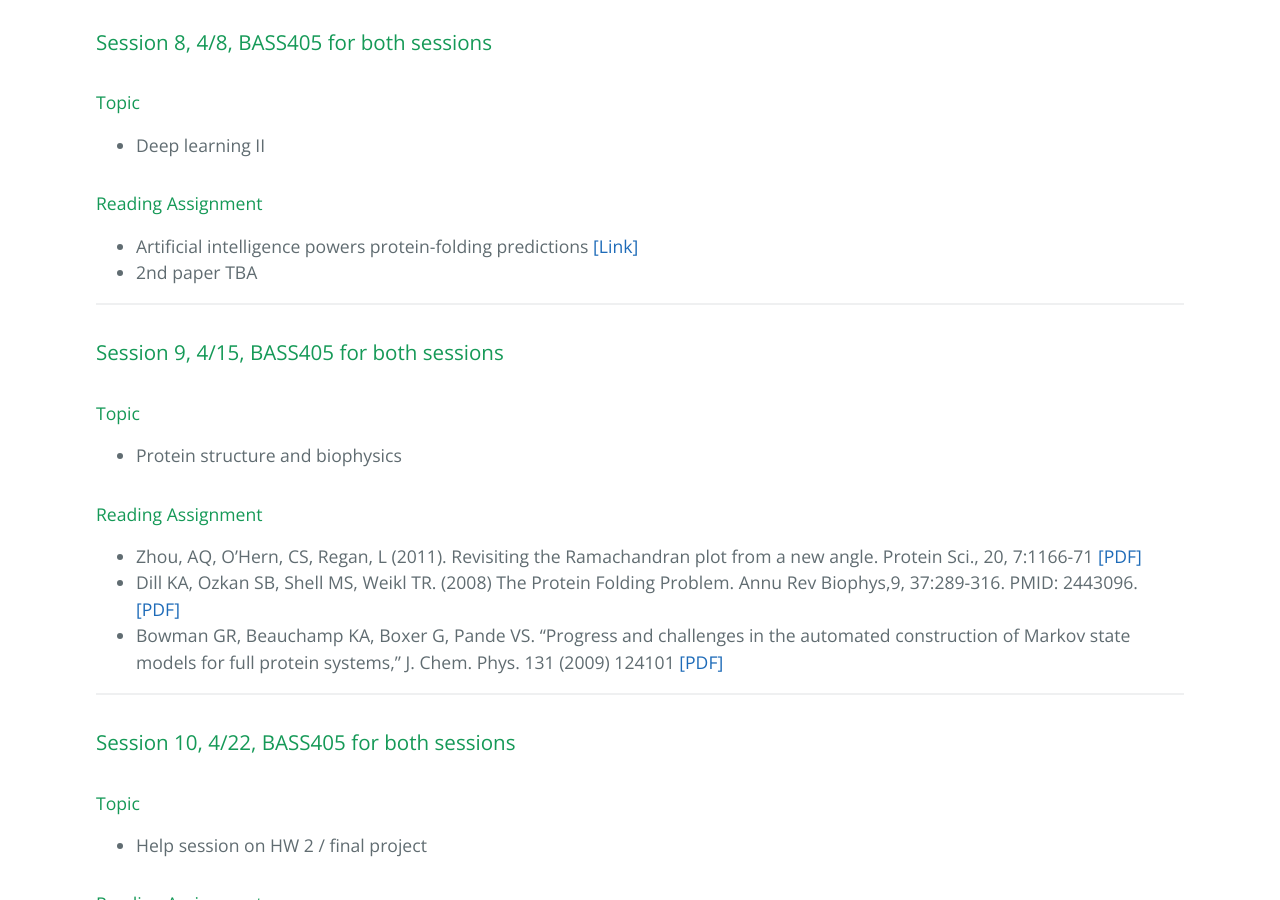
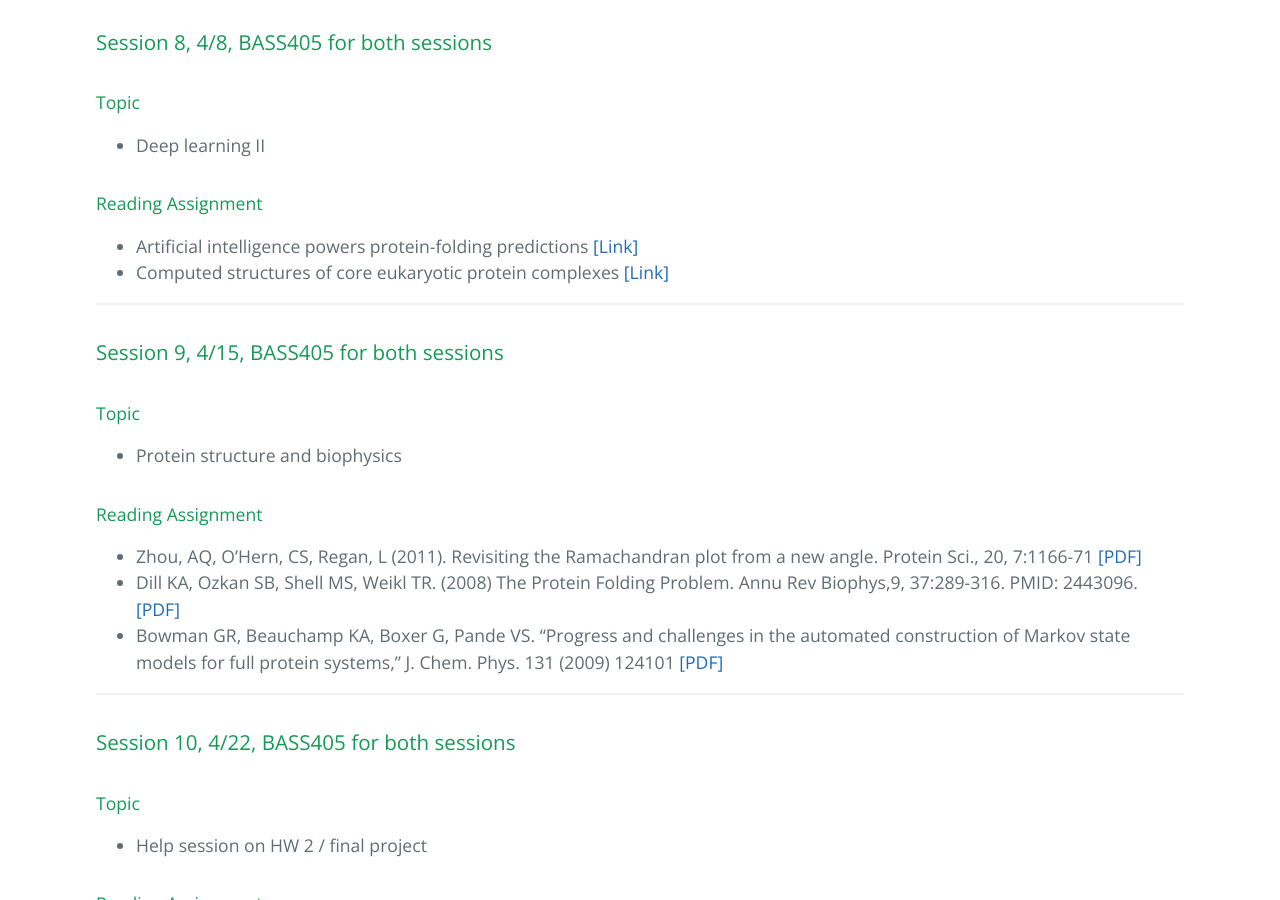
Before and after one commit to gersteinlab/cbb752b23, a Jekyll site: the page built from discussion.md, in a window 1280 px wide and 900 px high, scrolled down 4096 px. Built offline with Jekyll 4.4.1, drawn with Linux system fonts in a browser that asks for light colours.

Commit message:
Update discussion.md

```diff
--- a/discussion.md
+++ b/discussion.md
@@ -137,7 +137,7 @@ The following two are short comments on the above paper. You should read these c
 
 #### Reading Assignment
 * Artificial intelligence powers protein-folding predictions [[Link]](https://www.nature.com/articles/d41586-021-03499-y)
-* 2nd paper TBA
+* Computed structures of core eukaryotic protein complexes [[Link]](https://www.science.org/doi/10.1126/science.abm4805)
 
 ---
 
```
